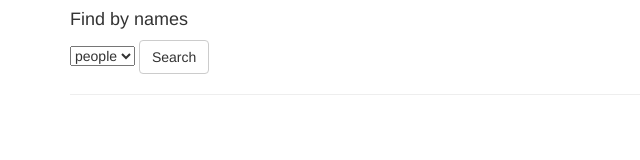
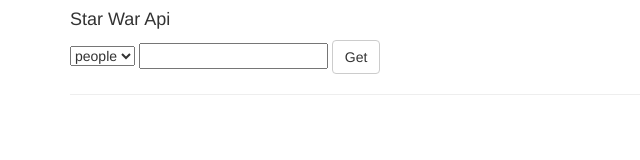
Before and after one commit to tonggan198699/itapJavascriptChallenge, a plain HTML site: page index.html in a window 1280 px wide. Shown: the whole page, without its empty margins (0-640 px from the left). Drawn offline with nearby package versions, Linux system fonts and the light colour scheme.

Commit message:
Finishing implementing live search filter

```diff
--- a/app.js
+++ b/app.js
@@ -3,6 +3,22 @@
 $(function() {
     $('#table').removeAttr("style").hide();
 });
+
+function search(){
+  let myInput = document.querySelector("#myInput");
+  $(myInput).on('keyup', function() {
+
+    let searchItem = $(this).val().toLowerCase();
+    $("#table tbody tr").each(function() {
+        let str = $(this).text().toLowerCase();
+        if(str.indexOf(searchItem) < 0){
+          $(this).hide();
+        }else{
+          $(this).show();
+        }
+    });
+  });
+}
 
 function getPeople() {
 
@@ -38,7 +54,6 @@
 
     $('#table').removeAttr("style").show();
     $("#films_thead").removeAttr("style").hide();
-    $("#films_tbody").removeAttr("style").hide();
   });
 
 }
@@ -74,17 +89,12 @@
 
     $("#table").css("display", "block");
     $("#people_thead").css("display", "none");
-    $("#people_tbody").css("display", "none");
   });
 
 }
 
-
-
 function displayInfo() {
-
   let selected = $('#selectable option:selected');
-
   if(selected.text() == "people") {
     return getPeople();
   }else if(selected.text() == "films") {
@@ -95,6 +105,4 @@
 
 }
 
-
-
 button.addEventListener('click', displayInfo);
--- a/index.html
+++ b/index.html
@@ -15,13 +15,15 @@
 
       <div class="container">
 
-          <h4>Find by names</h4>
+          <h4>Star War Api</h4>
           <select id="selectable">
               <option value="people">people</option>
               <option value="films">films</option>
           </select>
 
-          <button class="btn btn-default" type="button" id="button" name="button">Search</button>
+          <input type="text" id="myInput" onkeyup="search()">
+
+          <button class="btn btn-default" type="button" id="button" name="button">Get</button>
 
           <hr>
 
@@ -64,40 +66,7 @@
             </thead>
 
             <tbody>
-              <!-- <tr id="people_tbody"> -->
-                <!-- <td class="name"></td>
-                <td class="height"></td>
-                <td class="mass"></td>
-                <td class="hair_color"></td>
-                <td class="skin_color"></td>
-                <td class="eye_color"></td>
-                <td class="birth_year"></td>
-                <td class="gender"></td>
-                <td class="homeworld"></td>
-                <td class="films"></td>
-                <td class="species"></td>
-                <td class="vehicles"></td>
-                <td class="starships"></td>
-                <td class="url"></td>
-                <td class="created"></td>
-                <td class="edited"></td> -->
-              <!-- </tr> -->
-              <!-- <tr id="films_tbody"> -->
-                <!-- <td class="title"></td>
-                <td class="episode_id"></td>
-                <td class="opening_crawl"></td>
-                <td class="director"></td>
-                <td class="producer"></td>
-                <td class="release_date"></td>
-                <td class="characters"></td>
-                <td class="planets"></td>
-                <td class="starships2"></td>
-                <td class="vehicles2"></td>
-                <td class="species2"></td>
-                <td class="url2"></td>
-                <td class="created2"></td>
-                <td class="edited2"></td> -->
-              <!-- </tr> -->
+
             </tbody>
 
           </table>
```
